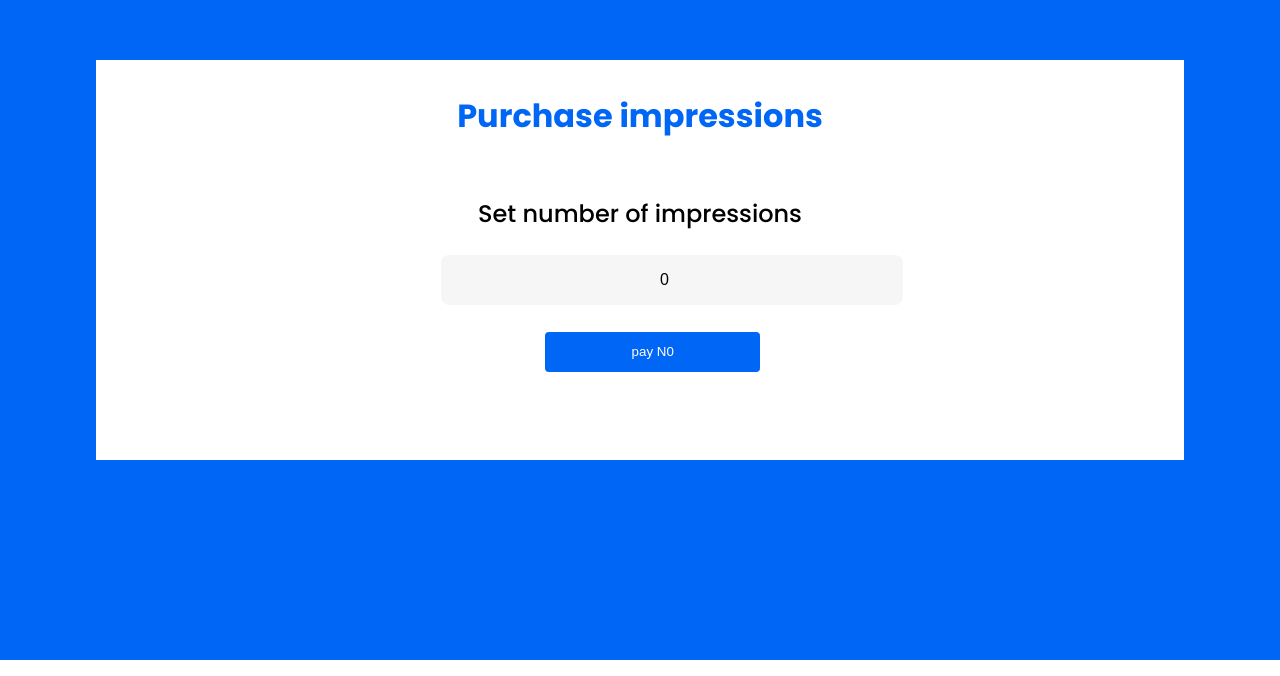
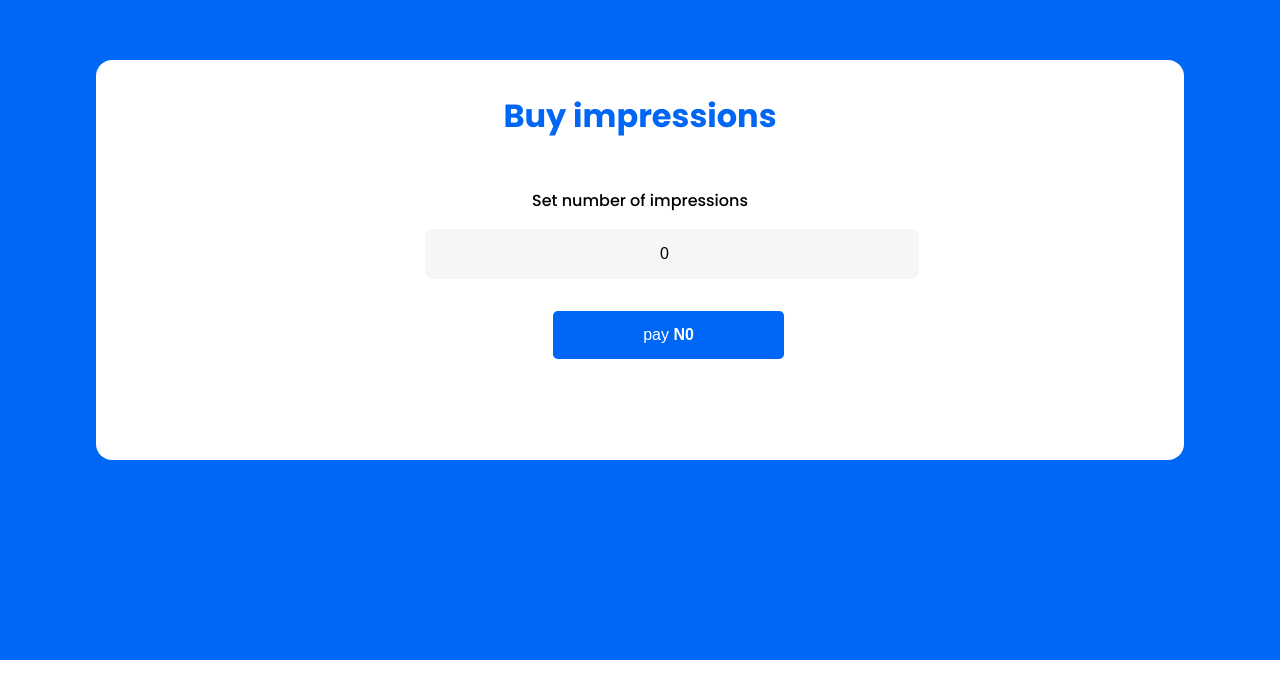
Before and after one commit to Davidson-09/viralbase, a React (Create React App) app: page /advertiser/purchaseimpressions in a window 1280 px wide. Shown: the part 124-800 px from the top of the page. Built offline with nearby package versions, Linux system fonts and the light colour scheme; no server answers.

Commit message:
began developing payment

```diff
--- a/package.json
+++ b/package.json
@@ -20,6 +20,7 @@
     "react-bootstrap": "^2.0.0-rc.0",
     "react-chartjs-2": "^3.0.4",
     "react-dom": "^17.0.2",
+    "react-paystack": "^3.0.5",
     "react-router-dom": "^5.3.0",
     "react-scripts": "4.0.3",
     "web-vitals": "^1.0.1"
--- a/public/index.html
+++ b/public/index.html
@@ -7,7 +7,7 @@
     <meta name="theme-color" content="#000000" />
     <meta
       name="description"
-      content="Web site created using create-react-app"
+      content="get attention for your products"
     />
     <link rel="apple-touch-icon" href="%PUBLIC_URL%/logo192.png" />
 	<link rel="preconnect" href="https://fonts.googleapis.com">
--- a/src/pages/advertiser/Proceed.js
+++ b/src/pages/advertiser/Proceed.js
@@ -24,17 +24,17 @@ function Proceed() {
 
 	return (
 		<div className="proceed_container" style={{backgroundColor:'var(--blueprimary)', display: 'flex', justifyContent:'center',
-		alignItems: 'center', margin:'-1em', width:'100%', height:'100%', position:'absolute'}}>
+		alignItems: 'center', margin:'-1em', width:'100%', height:'100vh', position:'absolute'}}>
 
 			<div className="proceed_subcontainer"style={{backgroundColor:'white', width:'85%', height:'25em',
-			display:'flex', flexDirection:'column', alignItems: 'center', marginTop:'1em', marginBottom:'1em'}}>
+			display:'flex', flexDirection:'column', alignItems: 'center', marginTop:'1em', marginBottom:'1em', borderRadius:'1em'}}>
 
-				<p style={{fontSize:'2em', color:'var(--blueprimary)', fontWeight:'bold'}}>Purchase impressions</p>
+				<p style={{fontSize:'2em', color:'var(--blueprimary)', fontWeight:'bold'}}>Buy impressions</p>
 
 				<div className='proceed_form_container' style={{ display: 'flex', flexDirection:'column',
 				 justifyContent: 'center', alignItems: 'center'}}>
 
-					<p style={{fontSize:'1.5em', fontWeight:'500'}}>Set number of impressions</p>
+					<p style={{ fontWeight:'500'}}>Set number of impressions</p>
 
 					<form>
 
@@ -43,8 +43,8 @@ function Proceed() {
 						type='number' placeholder='number of desired impressions: min 10' value={impressions} onChange={updateImpressions}/>
 
 						<button className='proceed_btn' type='submit' style={{marginLeft:'6em', width:'50%', marginTop:'2em', height:'3em',
-						backgroundColor:'var(--blueprimary)', color:'white', fontWeight:'500',
-						marginBottom:'2em', justifySelf:'center', border:'none', borderRadius:'.3em'}}>{`pay N${price}`}</button>
+						backgroundColor:'var(--blueprimary)', color:'white', fontWeight:'500', fontSize:'1em',
+						marginBottom:'2em', justifySelf:'center', border:'none', borderRadius:'.3em'}}>pay <span style={{fontWeight:900}}>{`N${price}`}</span></button>
 
 					</form>
 
```
Also changed, not shown: 1 other file (tests, documents, lock files or other folders).
